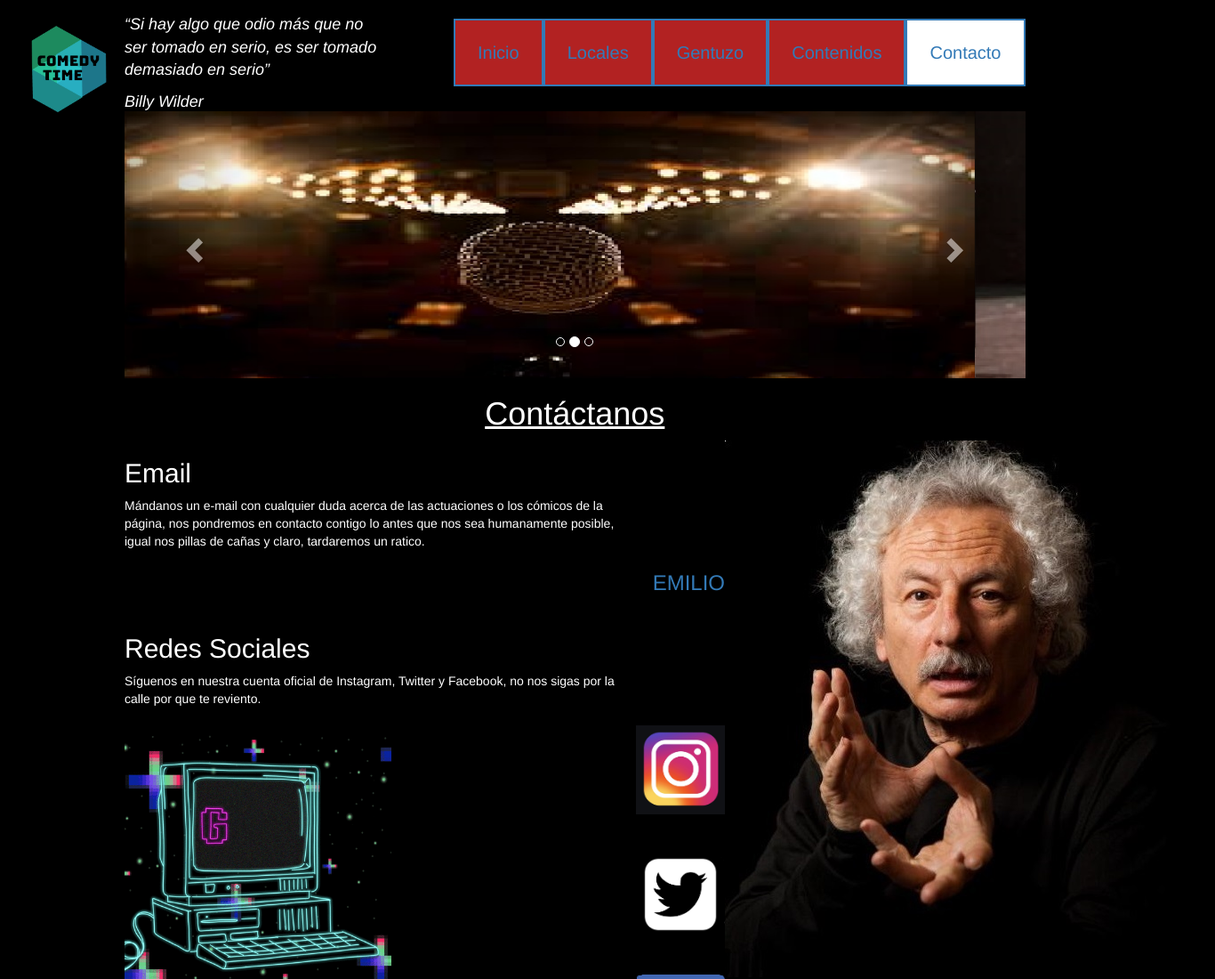
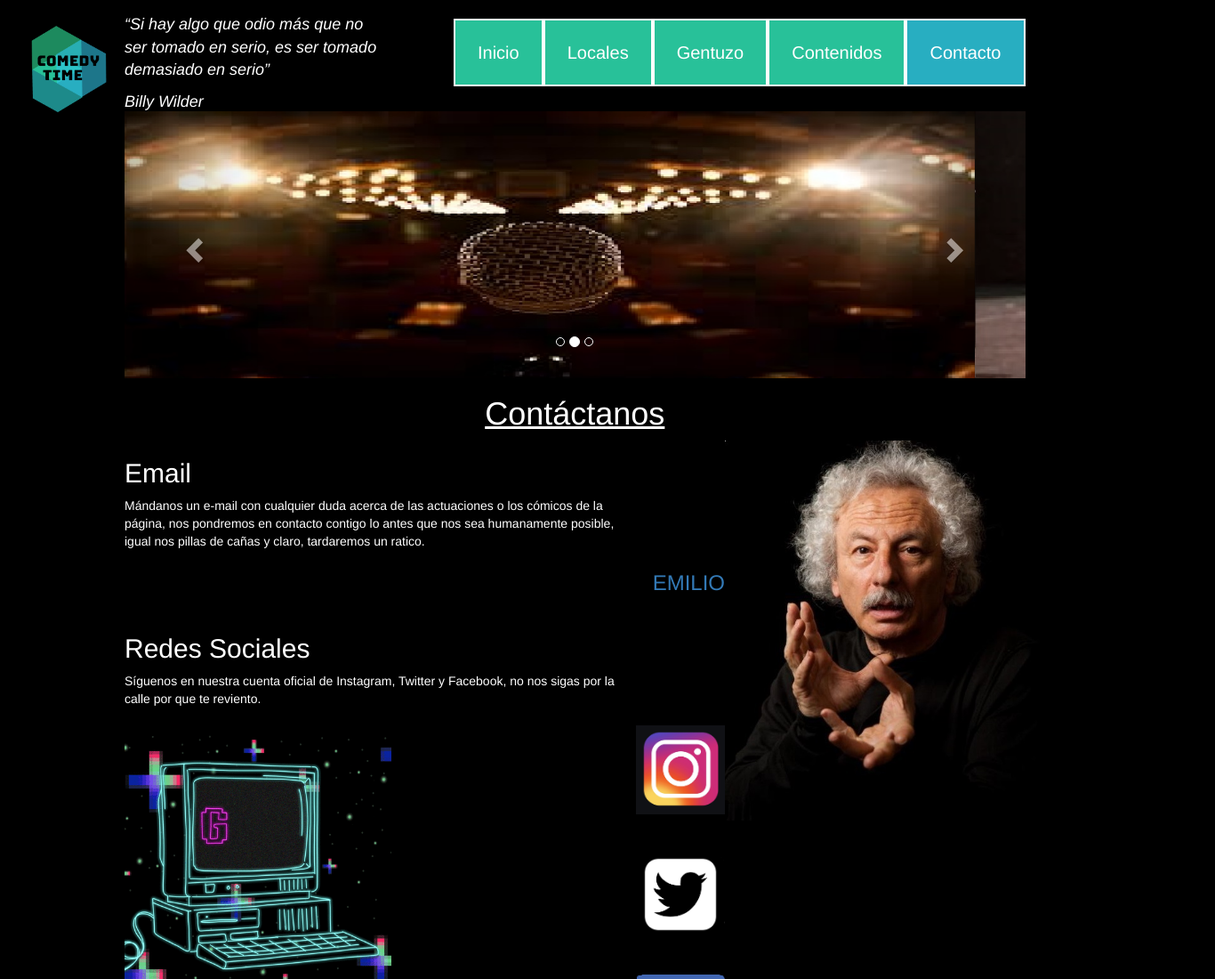
Before and after one commit to mrefe2/ComedyTime, a plain HTML site: page contacto.html in a window 1280 px wide. Shown: the top 1100 px of the page at 89% size, 1366 px wide, since content can reach past the window. Drawn offline with nearby package versions, Linux system fonts and the light colour scheme.

Commit message:
'result'

```diff
--- a/Style.css
+++ b/Style.css
@@ -31,7 +31,8 @@ body {
 
 .clicked {
     padding: 25px;
-    background-color: white;
+    color: white;
+    background-color: #28aec1;
     border: 2px;
     border-style: solid;
     font-size: 20px;
@@ -42,7 +43,8 @@ body {
 .unclicked {
     padding: 25px;
     text-align: center;
-    background-color: firebrick;
+    color: white;
+    background-color: #28c199;
     border: 2px;
     border-style: solid;
     margin-bottom: 20px;
--- a/contacto.html
+++ b/contacto.html
@@ -97,7 +97,7 @@
     </div>
 
     <div class="imgcontacto">
-        <img src="comico.jpg">
+        <img src="comico.jpg" width="390">
     </div>
 
 </div>
```
Also changed, not shown: gentuzo.html (+2 -0 lines).
